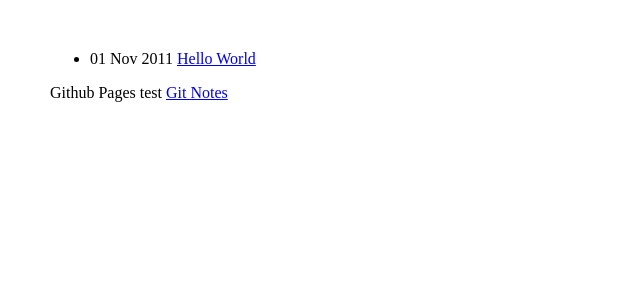
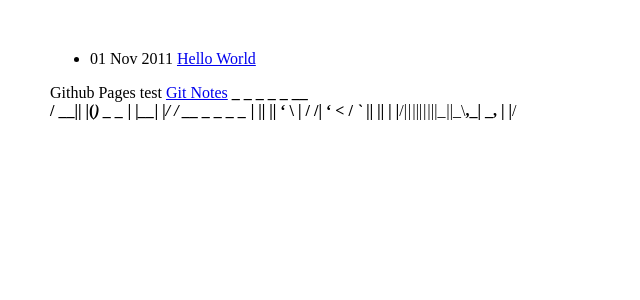
Before and after one commit to Slinkkay/slinkkay.github.com, a Jekyll site: the page built from index.markdown, in a window 1280 px wide. Shown: the top 300 px of the page, without its empty margins (0-640 px from the left). Built offline with Jekyll 4.4.1, drawn with Linux system fonts in a browser that asks for light colours.

Commit message:
Adding ascii fun

```diff
--- a/index.markdown
+++ b/index.markdown
@@ -12,3 +12,8 @@ layout: default
 
 Github Pages test
 [Git Notes](gitnotes.html)
+  ___  _  _        _    _  __
+ / __|| |(_) _ _  | |__| |/ / __ _  _  _
+ \__ \| || || ' \ | / /| ' < / _` || || |
+ |___/|_||_||_||_||_\_\|_|\_\\__,_| \_, |
+                                    |__/
```
